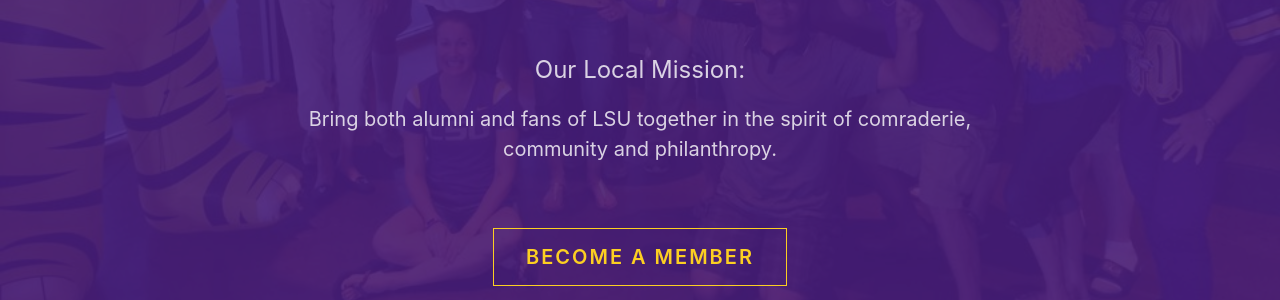
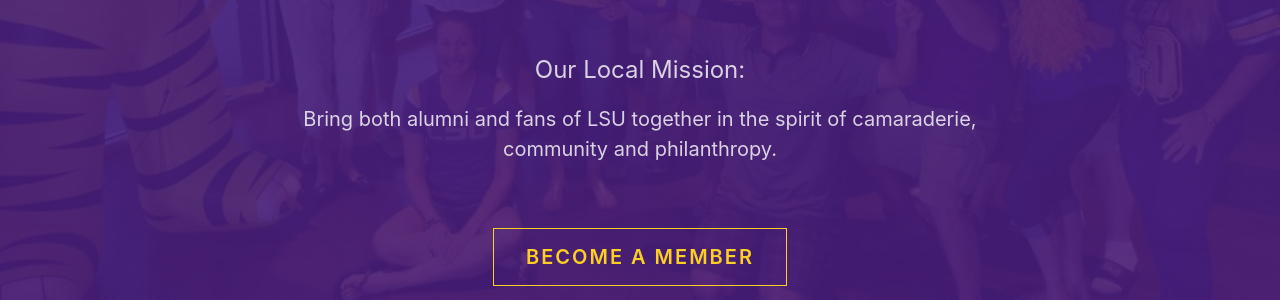
Before and after one commit to lsu-phoenix-alumni/lsu-phoenix-alumni.github.io, a Jekyll site: the page built from index.html, in a window 1280 px wide. Shown: the part 493-793 px from the top of the page. Built offline with Jekyll 4.4.1, drawn with Linux system fonts in a browser that asks for light colours.

Commit message:
update spelling mistake

```diff
--- a/_data/mission.yml
+++ b/_data/mission.yml
@@ -1,2 +1,2 @@
 national: "Protect, promote, and foster the welfare of Louisiana State University and to create and nurture mutually beneficial relationships between the University and its alumni and friends."
-local: "Bring both alumni and fans of LSU together in the spirit of comraderie, community and philanthropy."
+local: "Bring both alumni and fans of LSU together in the spirit of camaraderie, community and philanthropy."
```
